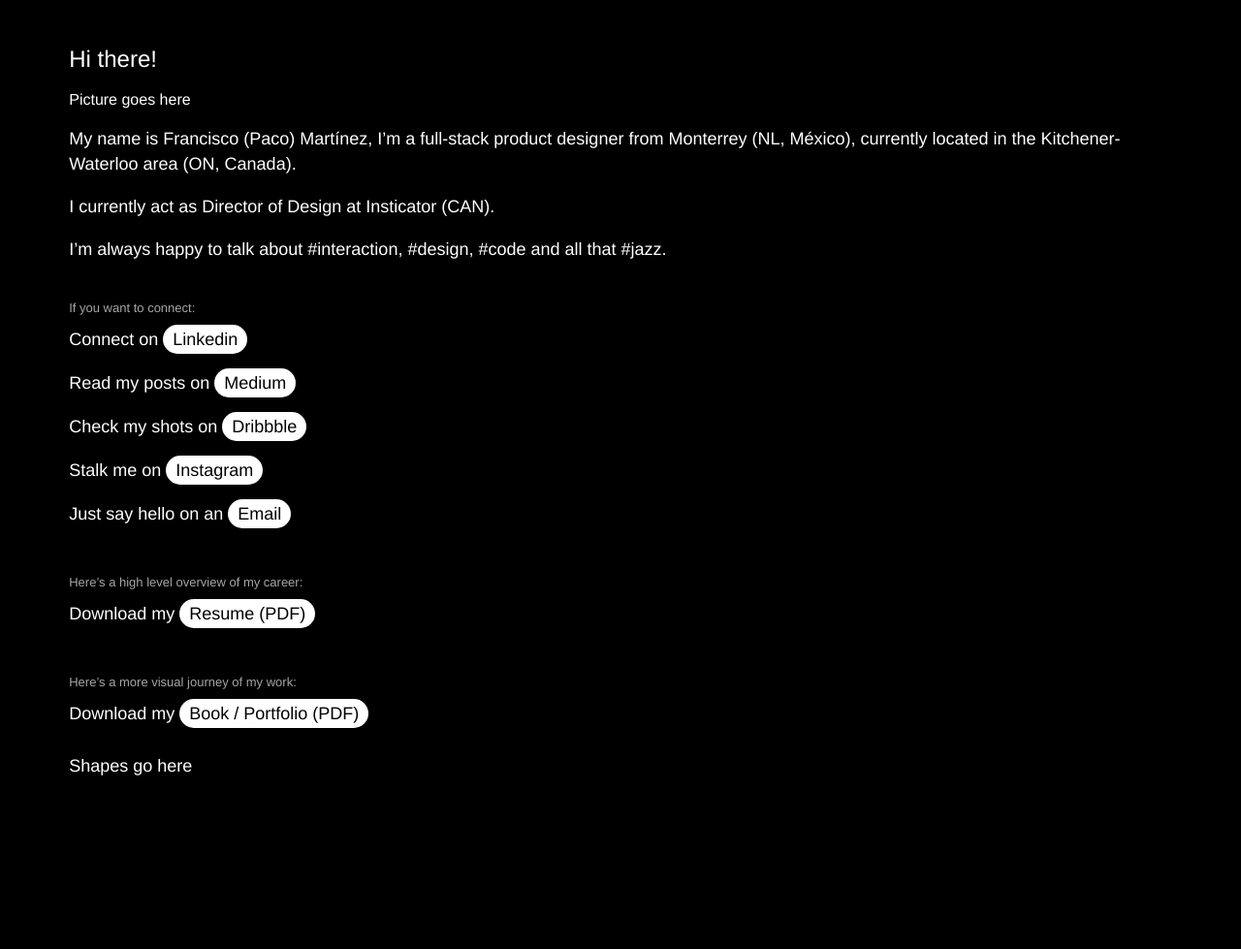
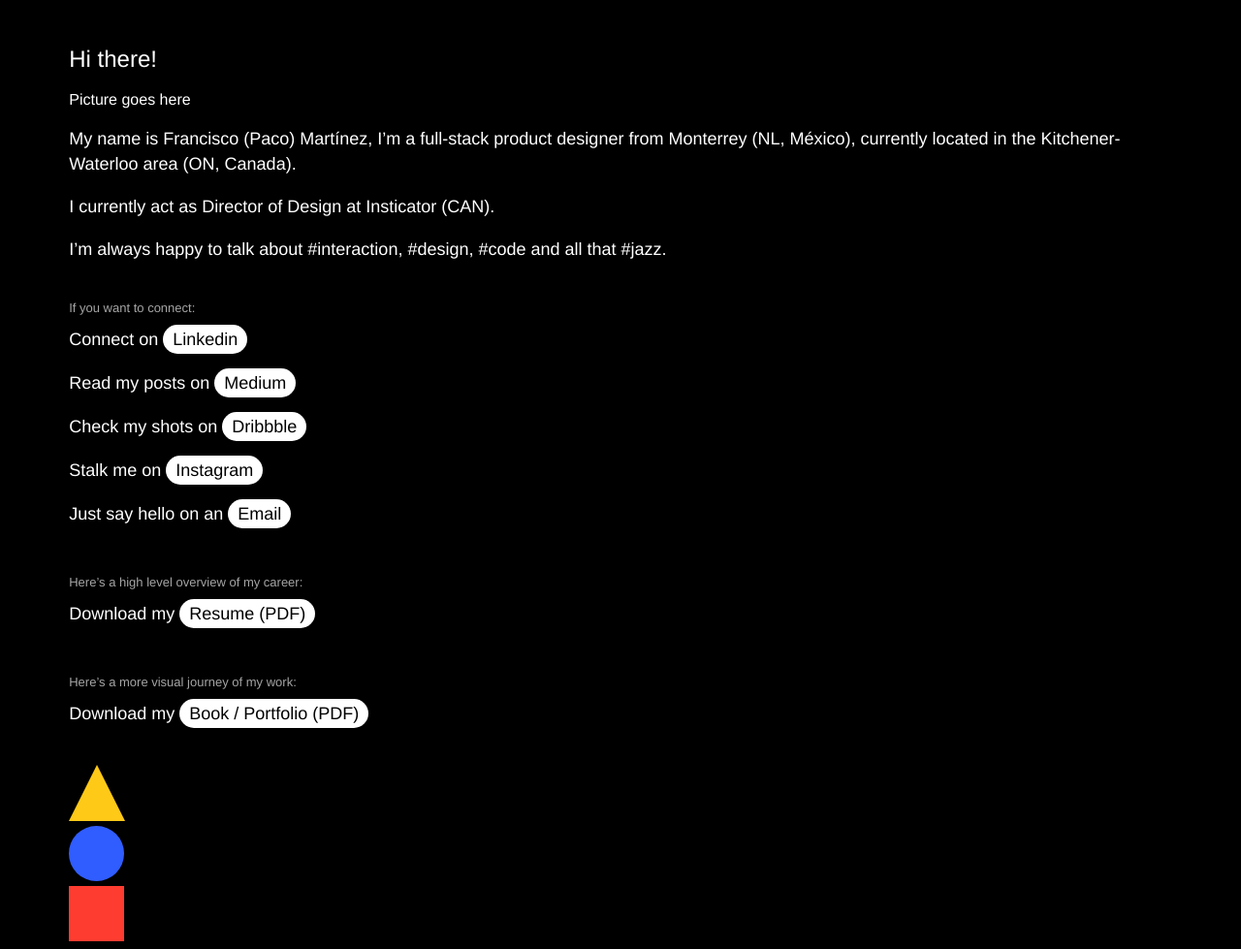
Before and after one commit to pacster/personal-site, a plain HTML site: page index.html in a window 1280 px wide. Shown: the whole page at 97% size. Before the commit the page ends 821 px from the top, so only its background shows below. Drawn offline with Linux system fonts and the light colour scheme.

Commit message:
Adds Bauhaus shapes to footer

```diff
--- a/index.html
+++ b/index.html
@@ -46,8 +46,10 @@
       <li>Download my <a href="#">Book / Portfolio (PDF)</a></li>
     </ul>
 
-    <div class="">
-      <p>Shapes go here</p>
+    <div id="shapes">
+      <div id="triangle-up"></div>
+      <div id="circle"></div>
+      <div id="square"></div>
     </div>
 
   </div>
--- a/styles/style.css
+++ b/styles/style.css
@@ -63,3 +63,29 @@ ul li{
   list-style: none;
   line-height: 2.5em;
 }
+
+#shapes {margin-top: 30px;}
+
+#square {
+  width: 57px;
+  height: 57px;
+  background: #FF3C30;
+  margin: 5px 0;
+}
+
+#circle {
+  width: 57px;
+  height: 57px;
+  background: #305DFF;
+  border-radius: 50%;
+  margin: 5px 0;
+}
+
+#triangle-up {
+  width: 0;
+  height: 0;
+  border-left: 29px solid transparent;
+  border-right: 29px solid transparent;
+  border-bottom: 58px solid #FFC918;
+  margin: 5px 0;
+}
```
